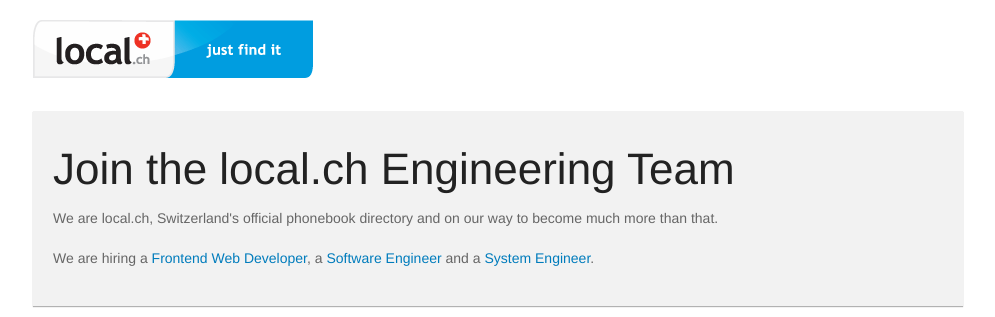
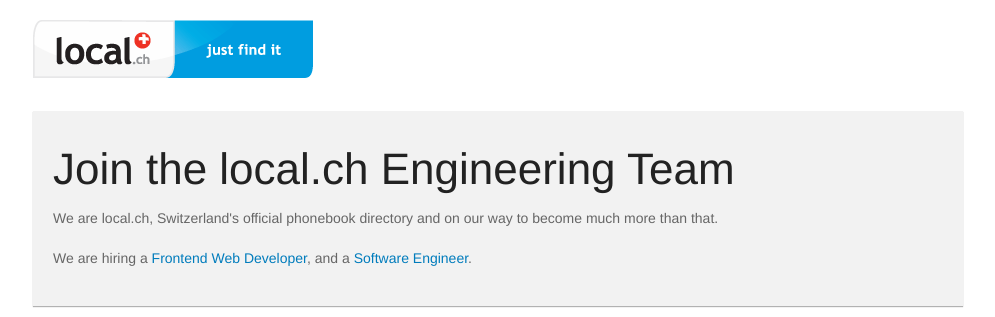
Before and after one commit to digideskio/local-ch.github.com, a Jekyll site: the page built from index.html, in a window 1280 px wide and 900 px high, cut to the strip 0-317 px from the top of the window. Shown: the whole strip, without its empty margins (142-1137 px from the left). Built offline with Jekyll 4.4.1, drawn with Linux system fonts in a browser that asks for light colours; nearby versions of some CDN libraries.

Commit message:
remove system engineer as open position - it's taken ;-)

```diff
--- a/index.html
+++ b/index.html
@@ -3,7 +3,7 @@
 title: Join the local.ch Web Team
 description: Job positions at local.ch
 keywords: local, engineer, ruby, rails, javascript, product, manager, web, website, local, engineer, ruby, rails, javascript
-nav: <p class="tagline">We are hiring a <a href="/frontend-web-developer.html">Frontend Web Developer</a>, a <a href="/software-engineer.html">Software Engineer</a> and a <a href="/senior-system-engineer.html">System Engineer</a>.</p>
+nav: <p class="tagline">We are hiring a <a href="/frontend-web-developer.html">Frontend Web Developer</a>, and a <a href="/software-engineer.html">Software Engineer</a>.</p>
 ---
 
 <div class="row">
```
